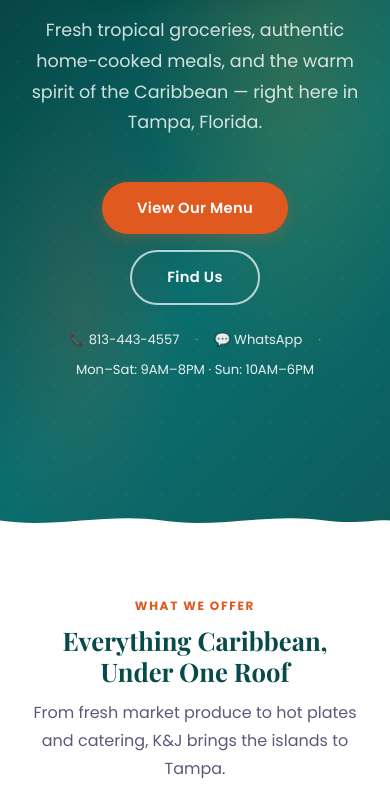
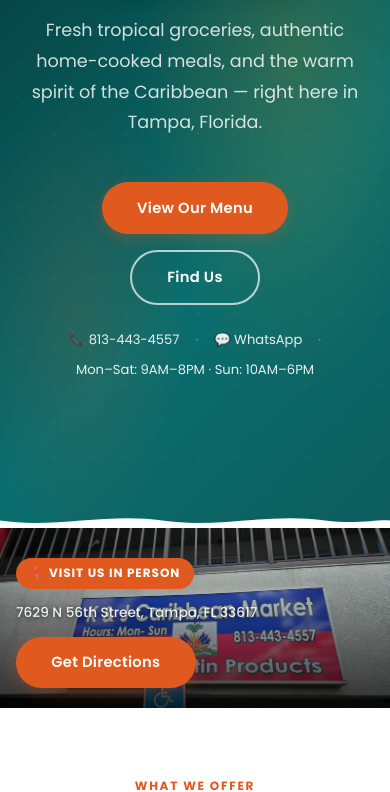
Before and after one commit to hilairejr16/kj-caribbean, a plain HTML site: page index.html in a window 390 px wide. Shown: the part 316-1108 px from the top of the page. Drawn offline with nearby package versions, Linux system fonts and the light colour scheme; a web font is replaced by a local one.

Commit message:
Add store sign photo as homepage banner
- images/store-sign.jpg — real storefront photo (190 KB, 1600px wide)
- Full-width banner section between hero and features on index.html
- Smooth hover zoom, dark gradient overlay, address + Get Directions CTA
- Responsive: 480px max-height on desktop, 260px on mobile
- CSS: .store-banner, .store-banner-img-wrap, .store-banner-overlay

Co-Authored-By: Claude Sonnet 4.6 <noreply@anthropic.com>

```diff
--- a/css/style.css
+++ b/css/style.css
@@ -964,6 +964,78 @@ footer {
 }
 
 /* ============================================================
+   STORE SIGN BANNER
+   ============================================================ */
+.store-banner {
+  width: 100%;
+  background: var(--navy);
+  overflow: hidden;
+}
+.store-banner-img-wrap {
+  position: relative;
+  width: 100%;
+  max-height: 480px;
+  overflow: hidden;
+  display: flex;
+  align-items: center;
+  justify-content: center;
+}
+.store-banner-img-wrap img {
+  width: 100%;
+  height: 100%;
+  max-height: 480px;
+  object-fit: cover;
+  object-position: center;
+  display: block;
+  transition: transform .6s var(--ease);
+}
+.store-banner:hover .store-banner-img-wrap img {
+  transform: scale(1.02);
+}
+/* Dark gradient overlay at bottom for legibility */
+.store-banner-overlay {
+  position: absolute;
+  bottom: 0; left: 0; right: 0;
+  padding: 2.5rem 2rem 2rem;
+  background: linear-gradient(to top, rgba(0,0,0,.75) 0%, rgba(0,0,0,0) 100%);
+  display: flex;
+  align-items: flex-end;
+  gap: 1.25rem;
+  flex-wrap: wrap;
+}
+.store-banner-badge {
+  background: var(--orange);
+  color: #fff;
+  font-size: .75rem;
+  font-weight: 700;
+  letter-spacing: .08em;
+  text-transform: uppercase;
+  padding: .35rem .85rem;
+  border-radius: var(--r-xl);
+  white-space: nowrap;
+  align-self: center;
+}
+.store-banner-address {
+  color: rgba(255,255,255,.9);
+  font-size: .95rem;
+  font-weight: 500;
+  flex: 1;
+  min-width: 180px;
+  text-shadow: 0 1px 4px rgba(0,0,0,.6);
+}
+.store-banner-btn {
+  white-space: nowrap;
+  align-self: center;
+  flex-shrink: 0;
+}
+@media (max-width: 640px) {
+  .store-banner-img-wrap { max-height: 260px; }
+  .store-banner-img-wrap img { max-height: 260px; }
+  .store-banner-overlay { padding: 1.25rem 1rem 1.25rem; gap: .75rem; }
+  .store-banner-address { font-size: .85rem; }
+}
+
+/* ============================================================
    GALLERY GRID & LIGHTBOX
    ============================================================ */
 
--- a/index.html
+++ b/index.html
@@ -31,7 +31,7 @@
   <link rel="preconnect" href="https://fonts.googleapis.com">
   <link rel="preconnect" href="https://fonts.gstatic.com" crossorigin>
   <title>K&J Caribbean Market & Restaurant | Tampa, FL — Griot, Jerk Chicken & Tropical Groceries</title>
-  <link rel="stylesheet" href="css/style.css?v=1777482250029">
+  <link rel="stylesheet" href="css/style.css?v=1777506263499">
   <link rel="icon" href="logo/logo.svg" type="image/svg+xml">
   <link rel="apple-touch-icon" href="logo/logo.svg">
   <!-- Local Business Schema (Google Rich Results) -->
@@ -199,6 +199,22 @@
     <svg viewBox="0 0 1440 80" preserveAspectRatio="none" xmlns="http://www.w3.org/2000/svg">
       <path d="M0,50 C200,80 400,20 600,50 C800,80 1000,20 1200,50 C1320,65 1390,45 1440,50 L1440,80 L0,80 Z" fill="#ffffff"/>
     </svg>
+  </div>
+</section>
+
+<!-- ═══ STORE SIGN BANNER ═════════════════════════════════ -->
+<section class="store-banner reveal" id="store-banner" aria-label="K&J Caribbean Market storefront">
+  <div class="store-banner-img-wrap">
+    <img src="images/store-sign.jpg"
+         alt="K & J Caribbean Market storefront sign — Haitian & Latin Products, Tampa FL"
+         loading="lazy" decoding="async">
+    <div class="store-banner-overlay">
+      <div class="store-banner-badge">📍 Visit Us In Person</div>
+      <p class="store-banner-address">7629 N 56th Street, Tampa, FL 33617</p>
+      <a href="https://maps.google.com/?q=7629+N+56th+Street+Tampa+FL+33617"
+         target="_blank" rel="noopener noreferrer"
+         class="btn btn-primary store-banner-btn">Get Directions</a>
+    </div>
   </div>
 </section>
 
@@ -458,10 +474,10 @@
 <!-- Scroll to top -->
 <button class="scroll-top" id="scroll-top" aria-label="Scroll to top">↑</button>
 
-<script src="data/gallery.js?v=1777482250029"></script>
-<script src="js/gallery.js?v=1777482250029"></script>
-<script src="js/i18n.js?v=1777482250029"></script>
-<script src="js/main.js?v=1777482250029"></script>
+<script src="data/gallery.js?v=1777506263499"></script>
+<script src="js/gallery.js?v=1777506263499"></script>
+<script src="js/i18n.js?v=1777506263499"></script>
+<script src="js/main.js?v=1777506263499"></script>
 <script>
   document.getElementById('year').textContent = new Date().getFullYear();
   if ('serviceWorker' in navigator) {
```
Also changed, not shown: images/store-sign.jpg (added).
